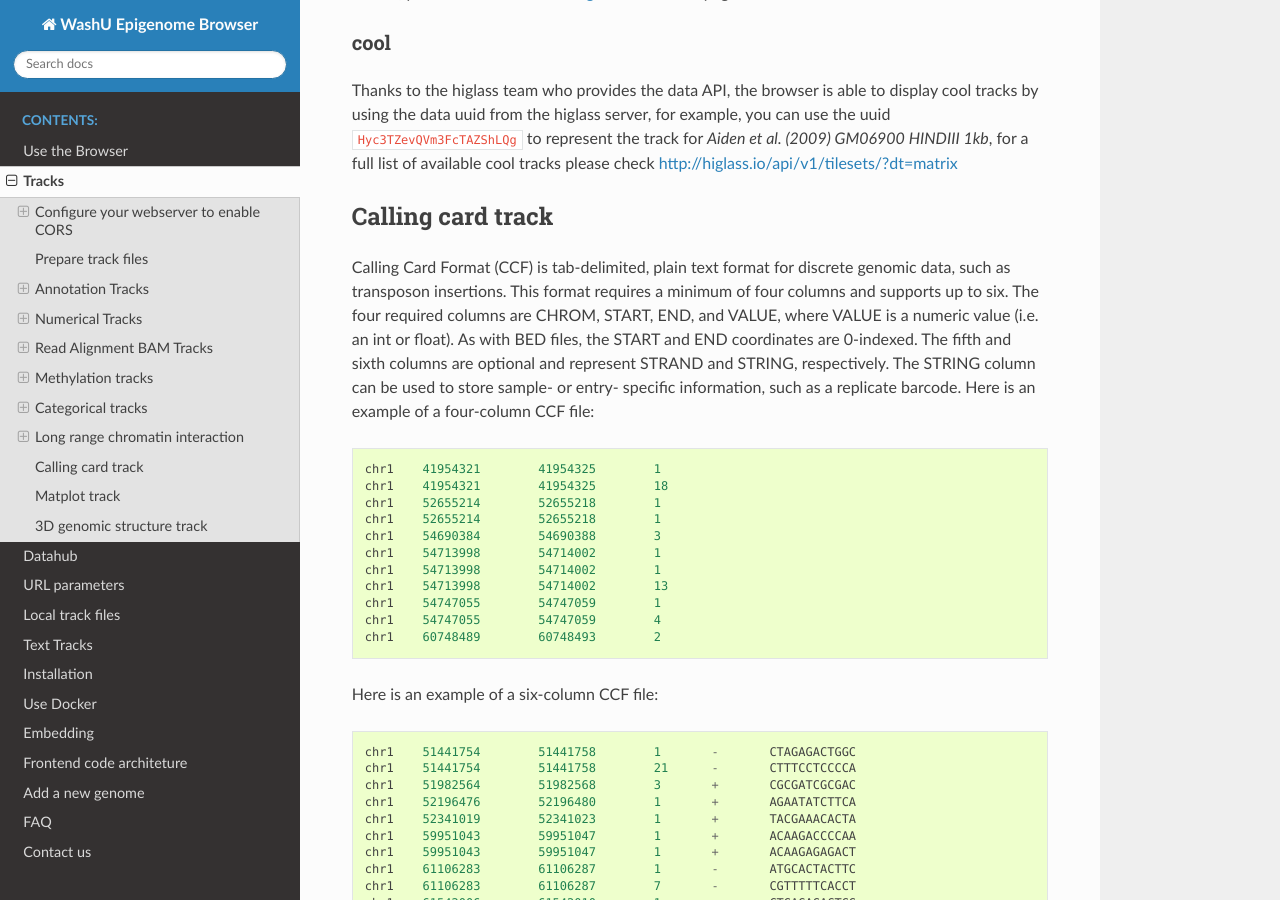
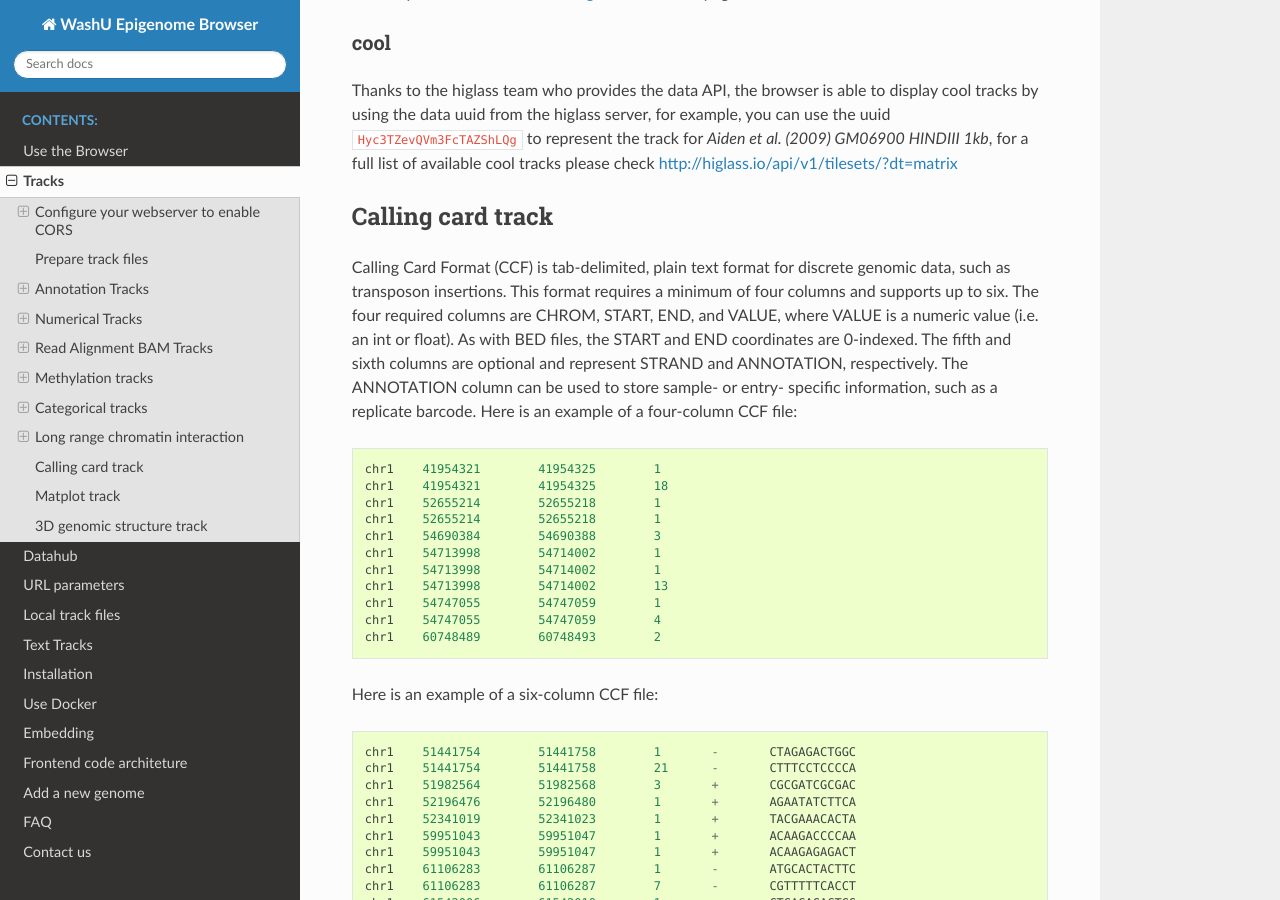
Before and after one commit to lidaof/eg-docs, a Sphinx documentation site: the page built from docs/tracks.rst, in a window 1280 px wide and 900 px high, scrolled down 9721 px. Built offline with Sphinx 7.4.7 and the Read the Docs theme 2.0.0, drawn with Linux system fonts in a browser that asks for light colours.

Commit message:
Updated field name

```diff
--- a/docs/tracks.rst
+++ b/docs/tracks.rst
@@ -391,7 +391,7 @@ for a full list of available cool tracks please check http://higlass.io/api/v1/t
 Calling card track
 ------------------
 
-Calling Card Format (CCF) is tab-delimited, plain text format for discrete genomic data, such as transposon insertions. This format requires a minimum of four columns and supports up to six. The four required columns are CHROM, START, END, and VALUE, where VALUE is a numeric value (i.e. an int or float). As with BED files, the START and END coordinates are 0-indexed. The fifth and sixth columns are optional and represent STRAND and STRING, respectively. The STRING column can be used to store sample- or entry- specific information, such as a replicate barcode. Here is an example of a four-column CCF file::
+Calling Card Format (CCF) is tab-delimited, plain text format for discrete genomic data, such as transposon insertions. This format requires a minimum of four columns and supports up to six. The four required columns are CHROM, START, END, and VALUE, where VALUE is a numeric value (i.e. an int or float). As with BED files, the START and END coordinates are 0-indexed. The fifth and sixth columns are optional and represent STRAND and ANNOTATION, respectively. The ANNOTATION column can be used to store sample- or entry- specific information, such as a replicate barcode. Here is an example of a four-column CCF file::
 
     chr1    41954321        41954325        1
     chr1    41954321        41954325        18
```
